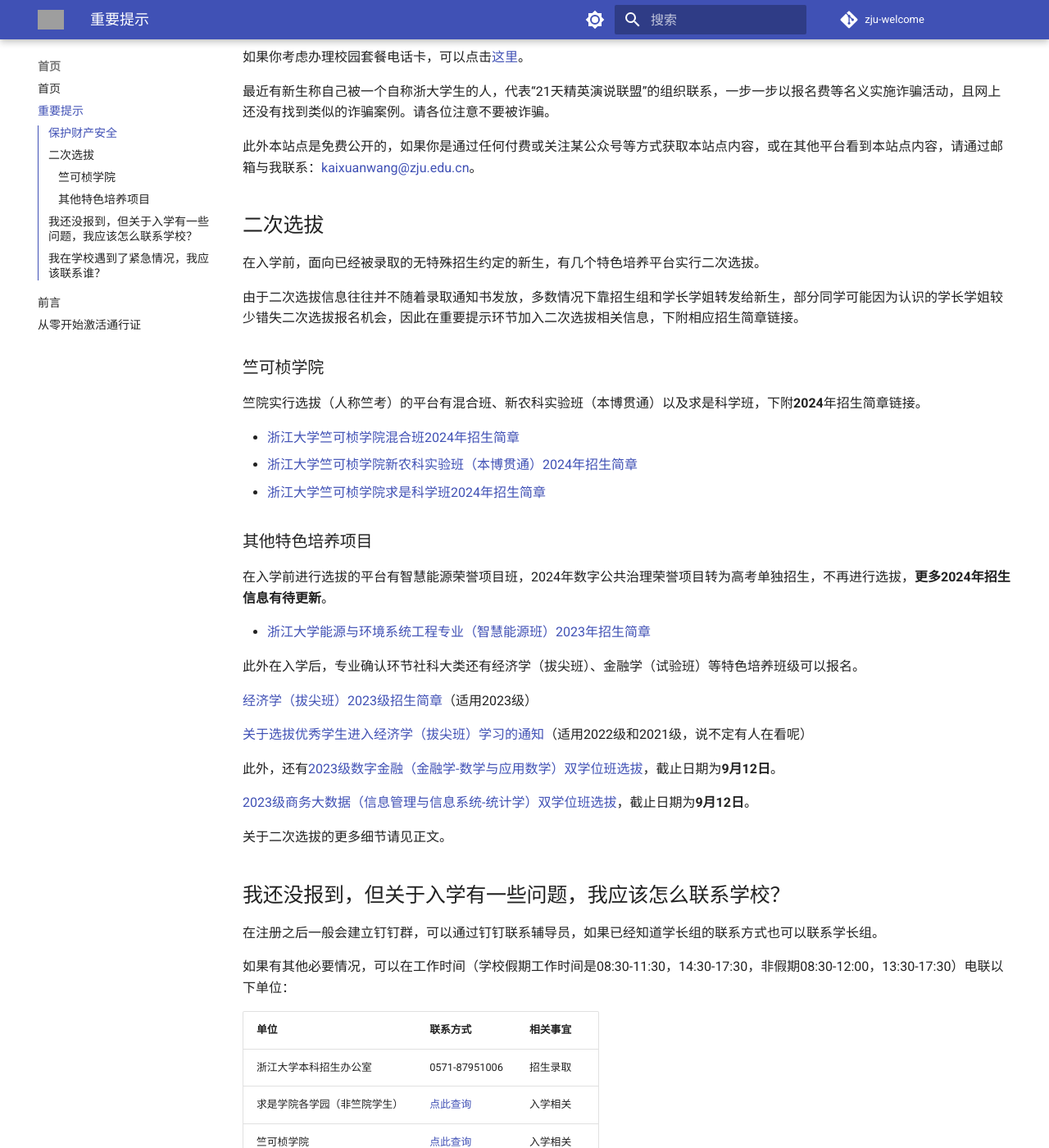
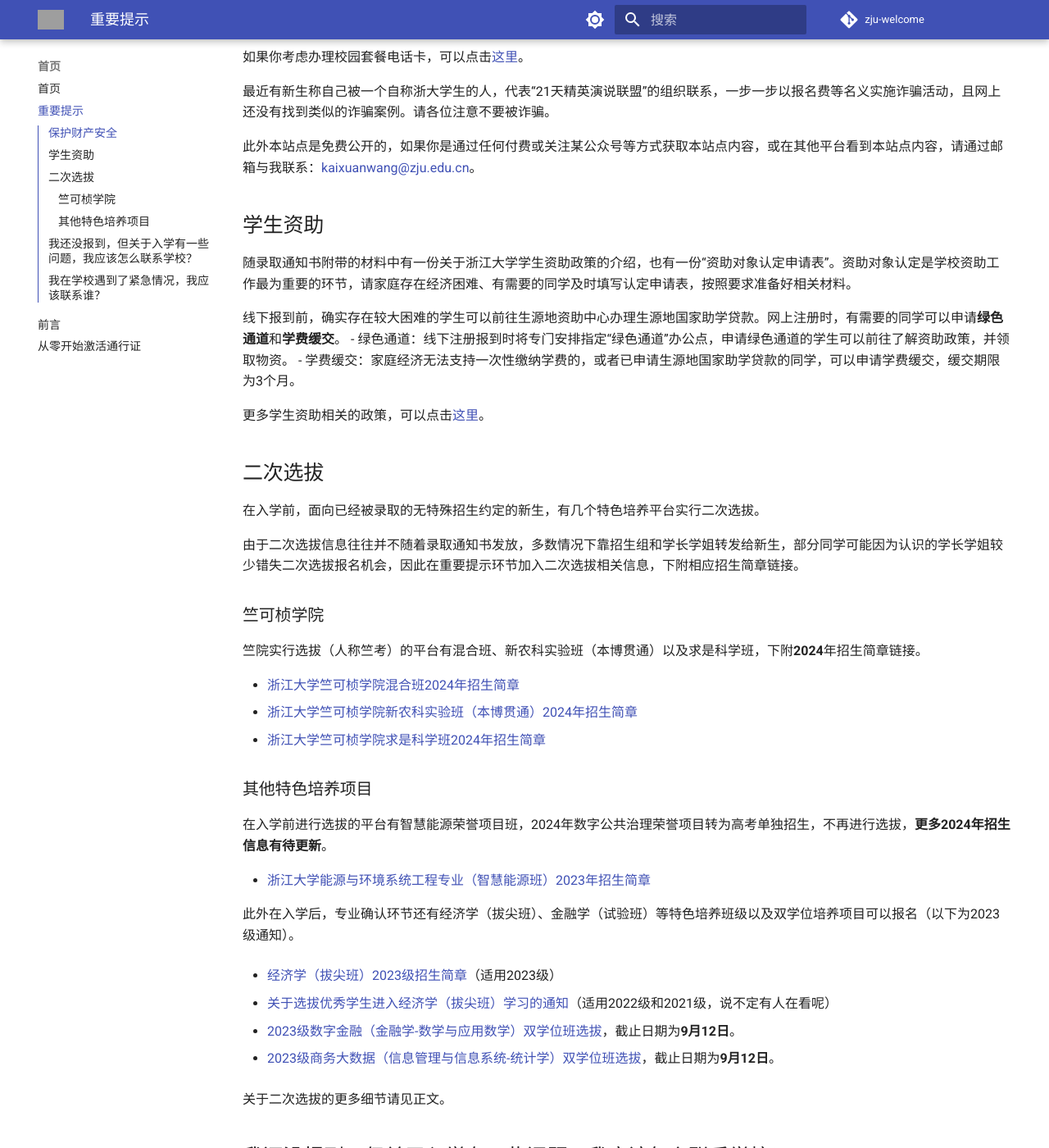
Before and after one commit to mini-full/zju-welcome, an MkDocs documentation site: the page built from docs/callout.md, in a window 1280 px wide and 1400 px high, scrolled down 407 px. Shown: the whole window at 82% size. Built offline with MkDocs 1.6.1 and Material for MkDocs 9.7.7, drawn with Linux system fonts in a browser that asks for light colours; plug-ins that fetch from the network failed and are left out; comment, search, counter and statistics services are not loaded; grey boxes are pictures that could not be loaded.

Commit message:
在重要提示中增加学生资助部分 (#114)

```diff
--- a/docs/callout.md
+++ b/docs/callout.md
@@ -13,6 +13,16 @@
 最近有新生称自己被一个自称浙大学生的人，代表“21天精英演说联盟”的组织联系，一步一步以报名费等名义实施诈骗活动，且网上还没有找到类似的诈骗案例。请各位注意不要被诈骗。
 
 此外本站点是免费公开的，如果你是通过任何付费或关注某公众号等方式获取本站点内容，或在其他平台看到本站点内容，请通过邮箱与我联系：[kaixuanwang@zju.edu.cn](mailto:kaixuanwang@zju.edu.cn)。
+
+## 学生资助
+
+随录取通知书附带的材料中有一份关于浙江大学学生资助政策的介绍，也有一份“资助对象认定申请表”。资助对象认定是学校资助工作最为重要的环节，请家庭存在经济困难、有需要的同学及时填写认定申请表，按照要求准备好相关材料。
+
+线下报到前，确实存在较大困难的学生可以前往生源地资助中心办理生源地国家助学贷款。网上注册时，有需要的同学可以申请**绿色通道**和**学费缓交**。
+- 绿色通道：线下注册报到时将专门安排指定“绿色通道”办公点，申请绿色通道的学生可以前往了解资助政策，并领取物资。
+- 学费缓交：家庭经济无法支持一次性缴纳学费的，或者已申请生源地国家助学贷款的同学，可以申请学费缓交，缓交期限为3个月。
+
+更多学生资助相关的政策，可以点击[这里](./award&grants/grants.md)。
 
 ## 二次选拔
 
@@ -34,15 +44,15 @@
 
 - [浙江大学能源与环境系统工程专业（智慧能源班）2023年招生简章](http://www.doe.zju.edu.cn/2023/0731/c74388a2786957/page.htm)
 
-此外在入学后，专业确认环节社科大类还有经济学（拔尖班）、金融学（试验班）等特色培养班级可以报名。
+此外在入学后，专业确认环节还有经济学（拔尖班）、金融学（试验班）等特色培养班级以及双学位培养项目可以报名（以下为2023级通知）。
 
-[经济学（拔尖班）2023级招生简章](https://mp.weixin.qq.com/s/BzuUs9p_GLBf7QUsMgkYrg)（适用2023级）
+- [经济学（拔尖班）2023级招生简章](https://mp.weixin.qq.com/s/BzuUs9p_GLBf7QUsMgkYrg)（适用2023级）
 
-[关于选拔优秀学生进入经济学（拔尖班）学习的通知](https://mp.weixin.qq.com/s/cYvM0CsRqvvOMBXpwqZ9jg)（适用2022级和2021级，说不定有人在看呢）
+- [关于选拔优秀学生进入经济学（拔尖班）学习的通知](https://mp.weixin.qq.com/s/cYvM0CsRqvvOMBXpwqZ9jg)（适用2022级和2021级，说不定有人在看呢）
 
-此外，还有[2023级数字金融（金融学-数学与应用数学）双学位班选拔](https://mp.weixin.qq.com/s/VTb405Ev8cZEaom7_Ne1WA)，截止日期为**9月12日**。
+- [2023级数字金融（金融学-数学与应用数学）双学位班选拔](https://mp.weixin.qq.com/s/VTb405Ev8cZEaom7_Ne1WA)，截止日期为**9月12日**。
 
-[2023级商务大数据（信息管理与信息系统-统计学）双学位班选拔](http://www.som.zju.edu.cn/2023/0828/c63501a2794816/page.htm)，截止日期为**9月12日**。
+- [2023级商务大数据（信息管理与信息系统-统计学）双学位班选拔](http://www.som.zju.edu.cn/2023/0828/c63501a2794816/page.htm)，截止日期为**9月12日**。
 
 关于二次选拔的更多细节请见正文。
 
```
